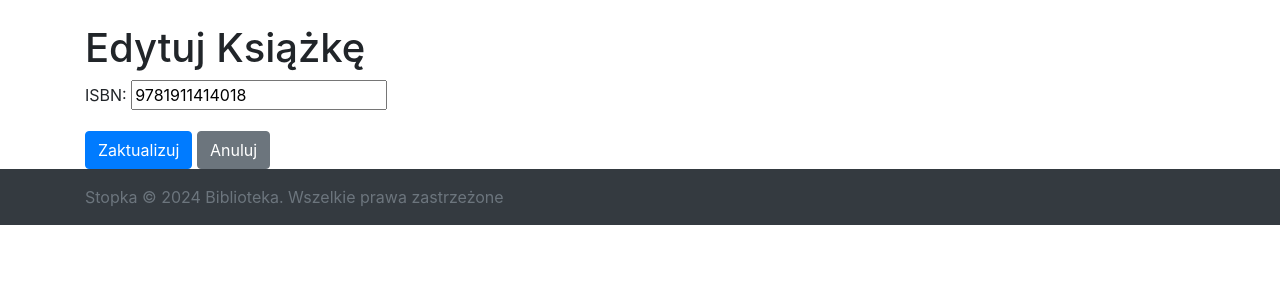
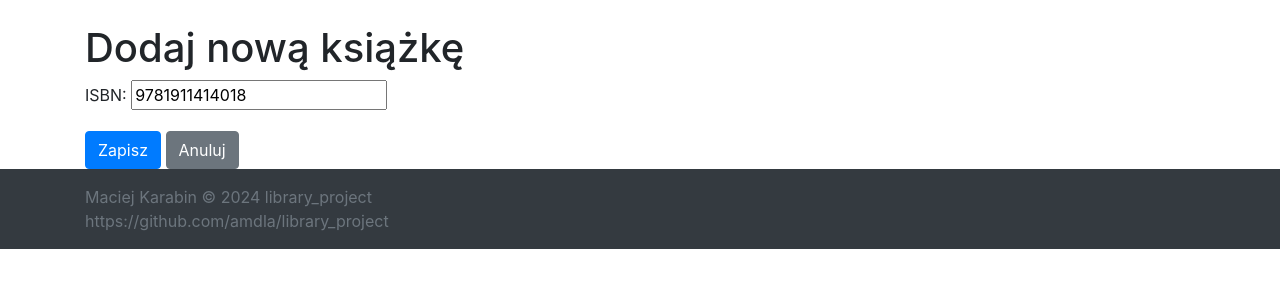
Before and after one commit to amdla/library_project, a Django app: page /books/update/18/ in a window 1280 px wide. Shown: the part 56-356 px from the top of the page. Run offline with Django 5.2, Linux system fonts and the light colour scheme; data comes from the database, SQL or seed files in the repository; both versions use the stored data as it was after the commit; some libraries are stand-ins or nearby versions.

Commit message:
Updated forms; unified structure and variables; updated css

```diff
--- a/library_app/forms.py
+++ b/library_app/forms.py
@@ -37,13 +37,13 @@ class LoanForm(forms.ModelForm):
     def clean_return_date(self):
         return_date = self.cleaned_data.get('return_date')
         if return_date <= timezone.now().date():
-            raise ValidationError("Data zwrotu musi być późniejsza niż dzisiejsza data.")
+            raise forms.ValidationError("Data zwrotu musi być późniejsza niż dzisiejsza data.")
         return return_date
 
     def clean_book(self):
         book = self.cleaned_data.get('book')
         if book.status != 'available':
-            raise ValidationError("Wybrana książka nie jest dostępna.")
+            raise forms.ValidationError("Wybrana książka nie jest dostępna.")
         return book
 
 
@@ -74,5 +74,5 @@ class LoanUpdateForm(forms.ModelForm):
     def clean_return_date(self):
         return_date = self.cleaned_data.get('return_date')
         if return_date <= timezone.now().date():
-            raise ValidationError("Data zwrotu musi być późniejsza niż dzisiejsza data.")
+            raise forms.ValidationError("Data zwrotu musi być późniejsza niż dzisiejsza data.")
         return return_date
--- a/library_app/templates/forms/book_confirm_delete.html
+++ b/library_app/templates/forms/book_confirm_delete.html
@@ -1,3 +1,4 @@
+<!-- templates/forms/loan_confirm_delete.html -->
 {% extends 'library_app/base.html' %}
 
 {% block content %}
--- a/library_app/templates/forms/book_form.html
+++ b/library_app/templates/forms/book_form.html
@@ -1,11 +1,12 @@
+<!-- templates/forms/book_form.html -->
 {% extends 'library_app/base.html' %}
 
 {% block content %}
-  <h1>{% if form.instance.pk %}Edytuj Książkę{% else %}Dodaj Książkę{% endif %}</h1>
-  <form method="post">
-    {% csrf_token %}
-    {{ form.as_p }}
-    <button type="submit" class="btn btn-primary">{% if form.instance.pk %}Zaktualizuj{% else %}Zapisz{% endif %}</button>
-    <a href="{% url 'book-list' %}" class="btn btn-secondary">Anuluj</a>
-  </form>
+    <h1>Dodaj nową książkę</h1>
+    <form method="post">
+        {% csrf_token %}
+        {{ form.as_p }}
+        <button type="submit" class="btn btn-primary">Zapisz</button>
+        <a href="{% url 'book-list' %}" class="btn btn-secondary">Anuluj</a>
+    </form>
 {% endblock %}
--- a/library_app/templates/forms/loan_confirm_delete.html
+++ b/library_app/templates/forms/loan_confirm_delete.html
@@ -1,8 +1,10 @@
+<!-- templates/forms/loan_confirm_delete.html -->
 {% extends 'library_app/base.html' %}
 
 {% block content %}
     <h2>Potwierdź usunięcie</h2>
-  <p>Czy na pewno chcesz usunąć wypożyczenie książki "{{ loan.book.title }}" wypożyczonej przez "{{ loan.borrower.username }}"?</p>
+    <p>Czy na pewno chcesz usunąć wypożyczenie książki "{{ loan.book.title }}" wypożyczonej przez
+        "{{ loan.borrower.username }}"?</p>
     <p>Data wypożyczenia: {{ loan.loan_date|date:"d-m-Y" }}</p>
     <p>Data zwrotu: {{ loan.return_date|date:"d-m-Y" }}</p>
     <form method="post">
--- a/library_app/templates/forms/loan_form.html
+++ b/library_app/templates/forms/loan_form.html
@@ -15,7 +15,8 @@
                 </ul>
             </div>
         {% endif %}
-        <button type="submit" class="btn btn-primary">{% if form.instance.pk %}Zaktualizuj{% else %}Zapisz{% endif %}</button>
+        <button type="submit" class="btn btn-primary">{% if form.instance.pk %}Zaktualizuj{% else %}
+            Zapisz{% endif %}</button>
         <a href="{% url 'loan-list' %}" class="btn btn-secondary">Anuluj</a>
     </form>
 {% endblock %}
--- a/library_app/templates/forms/user_confirm_delete.html
+++ b/library_app/templates/forms/user_confirm_delete.html
@@ -1,8 +1,9 @@
+<!-- templates/forms/loan_confirm_delete.html -->
 {% extends 'library_app/base.html' %}
 
 {% block content %}
     <h2>Potwierdź usunięcie</h2>
-  <p>Czy na pewno chcesz usunąć użytkownika "{{ user.first_name }} {{ user.last_name }}"?</p>
+    <p>Czy na pewno chcesz usunąć użytkownika "{{ user.username }}"?</p>
     <form method="post">
         {% csrf_token %}
         <button type="submit" class="btn btn-danger">Potwierdź</button>
--- a/library_app/templates/forms/user_form.html
+++ b/library_app/templates/forms/user_form.html
@@ -1,3 +1,4 @@
+<!-- templates/forms/user_form.html -->
 {% extends 'library_app/base.html' %}
 
 {% block content %}
--- a/library_app/templates/library_app/base.html
+++ b/library_app/templates/library_app/base.html
@@ -7,10 +7,10 @@
     <title>{% block title %}Biblioteka{% endblock %}</title>
     <link href="https://stackpath.bootstrapcdn.com/bootstrap/4.5.2/css/bootstrap.min.css" rel="stylesheet">
 
-    <!-- Add Bootstrap JS and dependencies -->
-    <script src="https://code.jquery.com/jquery-3.3.1.slim.min.js"></script>
-    <script src="https://cdnjs.cloudflare.com/ajax/libs/popper.js/1.14.7/umd/popper.min.js"></script>
-    <script src="https://stackpath.bootstrapcdn.com/bootstrap/4.3.1/js/bootstrap.min.js"></script>
+    <script src="https://code.jquery.com/jquery-3.5.1.slim.min.js"></script>
+    <script src="https://cdn.jsdelivr.net/npm/@popperjs/core@2.5.4/dist/umd/popper.min.js"></script>
+    <script src="https://stackpath.bootstrapcdn.com/bootstrap/4.5.2/js/bootstrap.min.js"></script>
+
 </head>
 <body>
     <nav class="navbar navbar-expand-lg navbar-dark bg-primary">
@@ -42,12 +42,13 @@
 
     <footer class="footer mt-auto py-3 bg-dark">
         <div class="container">
-            <span class="text-muted">Stopka © 2024 Biblioteka. Wszelkie prawa zastrzeżone</span>
+            <span class="text-muted">Maciej Karabin © 2024 library_project</span>
+        </div>
+        <div class="container">
+            <span class="text-muted">https://github.com/amdla/library_project</span>
         </div>
     </footer>
 
-    <script src="https://code.jquery.com/jquery-3.5.1.slim.min.js"></script>
-    <script src="https://cdn.jsdelivr.net/npm/@popperjs/core@2.5.4/dist/umd/popper.min.js"></script>
-    <script src="https://stackpath.bootstrapcdn.com/bootstrap/4.5.2/js/bootstrap.min.js"></script>
+
 </body>
 </html>
--- a/library_app/templates/lists/user_list.html
+++ b/library_app/templates/lists/user_list.html
@@ -1,3 +1,4 @@
+<!-- templates/lists/user_list.html -->
 {% extends 'library_app/base.html' %}
 {% block content %}
     <h1>Lista Użytkowników</h1>
```
Also changed, not shown: library_app/static/css/styles.css (+14 -5 lines), TODO.md (line endings or trailing spaces), db.sqlite3. Lines whose indentation alone changed are shown as unchanged.
